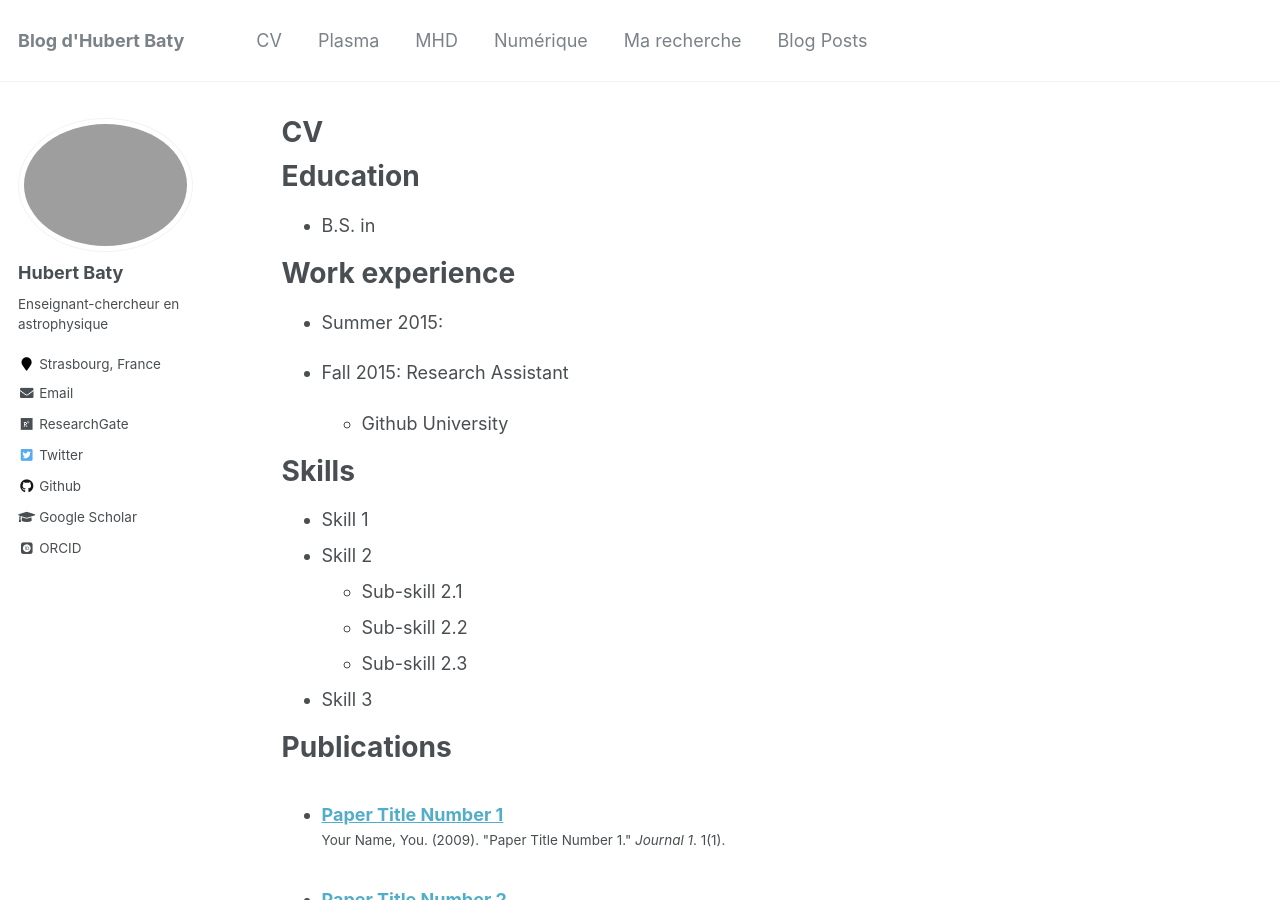
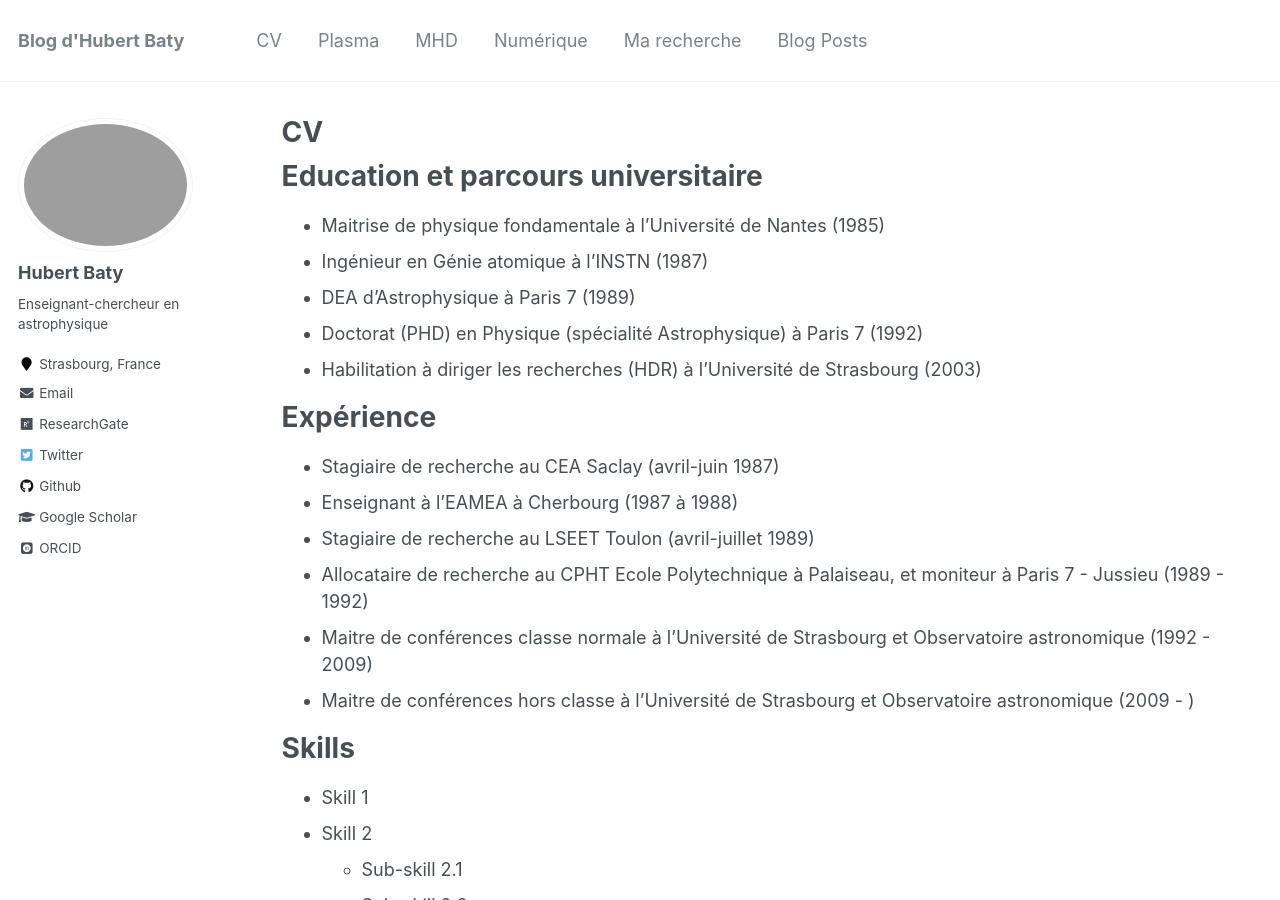
Before and after one commit to hubertbaty/hubertbaty.github.io, a Jekyll site: the page built from _pages/cv.md, in a window 1280 px wide and 900 px high. Built offline with Jekyll 4.4.1, drawn with Linux system fonts in a browser that asks for light colours; some web fonts are replaced; formulas are drawn with MathJax 3.

Commit message:
Update cv.md

```diff
--- a/_pages/cv.md
+++ b/_pages/cv.md
@@ -9,17 +9,24 @@ redirect_from:
 
 {% include base_path %}
 
-Education
+Education et parcours universitaire
 ======
-* B.S. in
+* Maitrise de physique fondamentale à l'Université de Nantes (1985)
+* Ingénieur en Génie atomique à l'INSTN (1987)
+* DEA d'Astrophysique à Paris 7 (1989)
+* Doctorat (PHD) en Physique (spécialité Astrophysique) à Paris 7 (1992)
+* Habilitation à diriger les recherches (HDR) à l'Université de Strasbourg (2003)
 
 
-Work experience
+Expérience
 ======
-* Summer 2015:
+* Stagiaire de recherche au CEA Saclay (avril-juin 1987)
+* Enseignant à l'EAMEA à Cherbourg (1987 à 1988)
+* Stagiaire de recherche au LSEET Toulon (avril-juillet 1989)
+* Allocataire de recherche au CPHT Ecole Polytechnique à Palaiseau, et moniteur à Paris 7 - Jussieu (1989 - 1992)
+* Maitre de conférences classe normale à l'Université de Strasbourg et Observatoire astronomique (1992 - 2009)
+* Maitre de conférences hors classe à l'Université de Strasbourg et Observatoire astronomique (2009 - )
 
-* Fall 2015: Research Assistant
-  * Github University
 
 Skills
 ======
```
